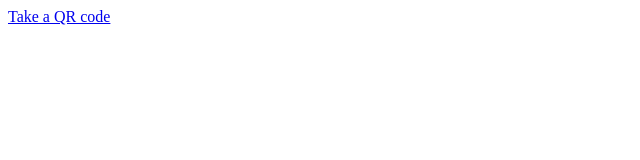
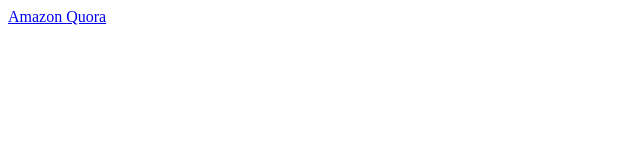
Before and after one commit to gaobocn-zz/gaobocn.github.io, a plain HTML site: page index.html in a window 1280 px wide. Shown: the full height of the page, 0-640 px from the left. Drawn offline with Linux system fonts and the light colour scheme.

Commit message:
Update index.html

```diff
--- a/index.html
+++ b/index.html
@@ -4,6 +4,7 @@
 </head>
 
 <body>
-<a href="intent://www.amazon.com/gp/goldbox?tag=quoraus-20&ascsubtag=pqr-TST-1-4-9v24XK9oQo6mZwZx&ref_=pqr_TST_1_4_9v24XK9oQo6mZwZx#Intent;scheme=amzn;package=com.amazon.mShop.android.shopping;end"> Take a QR code </a>
+<a href="intent://www.amazon.com/gp/goldbox#Intent;scheme=amzn;package=com.amazon.mShop.android.shopping;end"> Amazon </a>
+<a href="intent://www.quora.com/Which-Quora-employees-have-dogs#Intent;scheme=qhttp;package=com.quora.android;end"> Quora </a>
 </body>
 </html>
```
